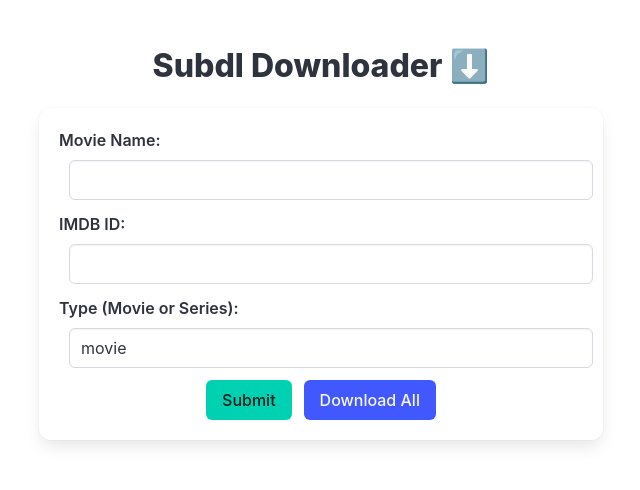
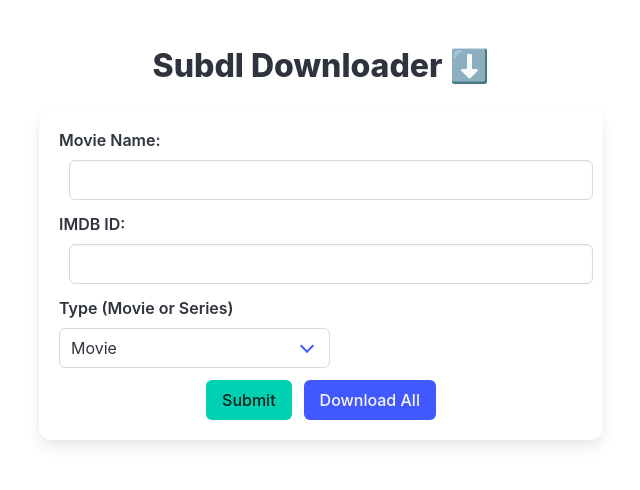
Before and after one commit to HosenM/subdl-downloader, a React (Create React App) app: page / in a window 1280 px wide. Shown: the top 490 px of the page, without its empty margins (319-959 px from the left). Built offline with nearby package versions, Linux system fonts and the light colour scheme.

Commit message:
added drop down

```diff
--- a/src/App.js
+++ b/src/App.js
@@ -1,6 +1,7 @@
 import { useState } from "react";
 import InputField from "./InputField";
 import "bulma/css/bulma.min.css";
+import Dropdown from "./Dropdown";
 
 function App() {
   const [info, setInfo] = useState({
@@ -13,6 +14,7 @@
     subsPerPage: 30,
     log: "",
     subtitlesData: [],
+    season: "",
   });
 
   const getSubtitels = () => {
@@ -20,10 +22,17 @@
       ...prevInfo,
       log: "",
     }));
+    const api_string =
+      `${info.url}?api_key=${info.api}` +
+      `&film_name=${info.movie}` +
+      `&type=${info.type}` +
+      `&languages=fa` +
+      `&imdb_id=${info.imdbID}` +
+      `&subs_per_page=30` +
+      `&season_number=${info.season}`;
 
-    fetch(
-      `${info.url}?api_key=${info.api}&film_name=${info.movie}&type=${info.type}&languages=fa&imdb_id=${info.imdbID}&subs_per_page=30`
-    )
+    console.log(api_string);
+    fetch(api_string)
       .then((response) => response.json())
       .then((data) => {
         if (!data.status) {
@@ -74,6 +83,11 @@
     }
   };
 
+  const typeOptions = [
+    { label: "Movie", value: "movie" },
+    { label: "Series", value: "tv" },
+  ];
+
   return (
     <div className="App">
       <header className="App-header">
@@ -97,13 +111,22 @@
                   onChange={handleChange}
                 />
 
-                <InputField
-                  lable="Type (Movie or Series)"
+                <Dropdown
+                  label="Type (Movie or Series)"
                   name="type"
                   value={info.type}
+                  options={typeOptions}
                   onChange={handleChange}
                 />
 
+                {info.type === "tv" && (
+                  <InputField
+                    lable="Season Number"
+                    name="season"
+                    value={info.season}
+                    onChange={handleChange}
+                  ></InputField>
+                )}
                 <div className="buttons is-centered">
                   <button className="button is-primary" onClick={getSubtitels}>
                     Submit
--- /dev/null
+++ b/src/Dropdown.js
@@ -0,0 +1,26 @@
+// src/components/Dropdown.js
+import React from "react";
+
+const Dropdown = ({ label, name, value, options, onChange }) => {
+  return (
+    <div className="field">
+      <label className="label">{label}</label>
+      <div className="control">
+        <div className="select">
+          <select name={name} value={value} onChange={onChange}>
+            <option value="" disabled>
+              Select {label.toLowerCase()}
+            </option>
+            {options.map((option, index) => (
+              <option key={index} value={option.value}>
+                {option.label}
+              </option>
+            ))}
+          </select>
+        </div>
+      </div>
+    </div>
+  );
+};
+
+export default Dropdown;
```
